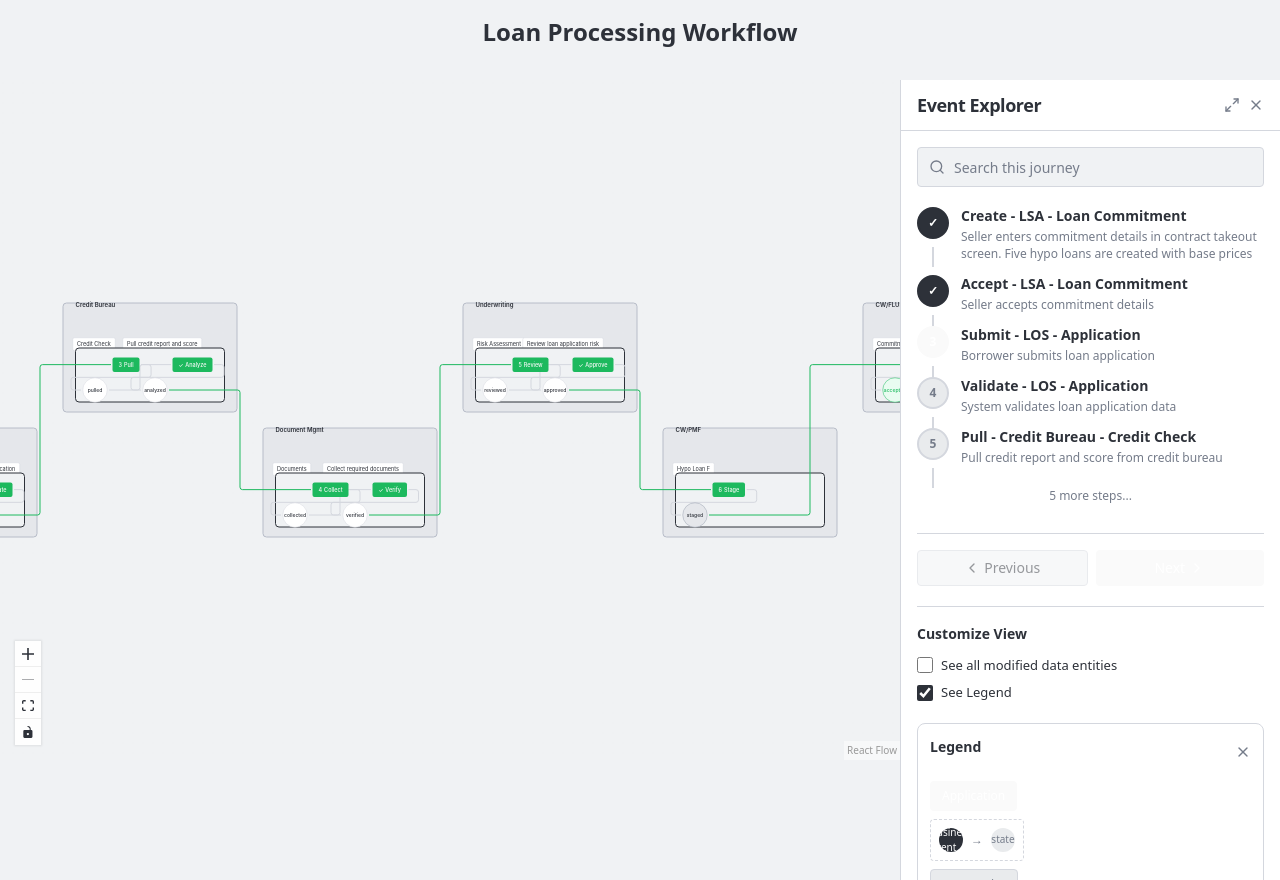
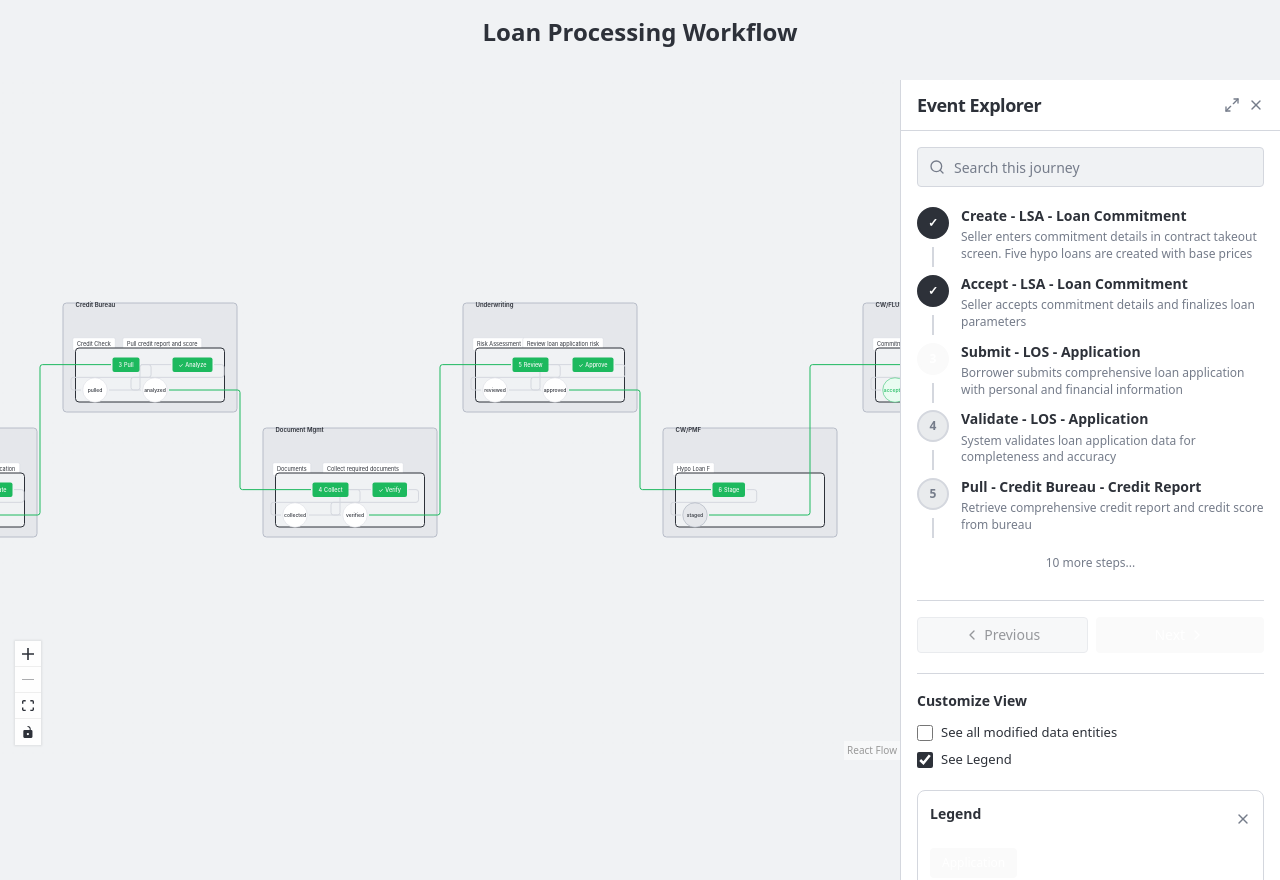
Before and after one commit to vinoth7ar/nodeflow-composer, a React (Vite) app: page / in a window 1280 px wide. Built offline with nearby package versions, Linux system fonts and the light colour scheme.

Commit message:
Fix navigation and update steps
The navigation to specific nodes in the workflow diagram has been fixed to ensure it correctly centers the view on the selected node. Additionally, the steps throughout the project have been updated to reflect real-time workflow progression.

```diff
--- a/src/components/EventExplorer.tsx
+++ b/src/components/EventExplorer.tsx
@@ -25,7 +25,7 @@ const EventExplorer: React.FC<EventExplorerProps> = ({ onStepClick, onClose, cur
   const [showLegend, setShowLegend] = useState(true);
   const [showModifiedEntities, setShowModifiedEntities] = useState(false);
 
-  // Mock workflow steps data - in production this would come from props or API
+  // Complete workflow steps data matching the actual flow diagram
   const workflowSteps: WorkflowStep[] = [
     {
       id: 'create-lsa',
@@ -39,7 +39,7 @@ const EventExplorer: React.FC<EventExplorerProps> = ({ onStepClick, onClose, cur
       id: 'accept-lsa',
       number: 2,
       title: 'Accept - LSA - Loan Commitment',
-      description: 'Seller accepts commitment details',
+      description: 'Seller accepts commitment details and finalizes loan parameters',
       nodeId: 'lsa-accept',
       status: 'completed'
     },
@@ -47,7 +47,7 @@ const EventExplorer: React.FC<EventExplorerProps> = ({ onStepClick, onClose, cur
       id: 'submit-los',
       number: 3,
       title: 'Submit - LOS - Application',
-      description: 'Borrower submits loan application',
+      description: 'Borrower submits comprehensive loan application with personal and financial information',
       nodeId: 'los-submit',
       status: 'active'
     },
@@ -55,56 +55,96 @@ const EventExplorer: React.FC<EventExplorerProps> = ({ onStepClick, onClose, cur
       id: 'validate-los',
       number: 4,
       title: 'Validate - LOS - Application',
-      description: 'System validates loan application data',
+      description: 'System validates loan application data for completeness and accuracy',
       nodeId: 'los-validate',
       status: 'pending'
     },
     {
       id: 'pull-credit',
       number: 5,
-      title: 'Pull - Credit Bureau - Credit Check',
-      description: 'Pull credit report and score from credit bureau',
+      title: 'Pull - Credit Bureau - Credit Report',
+      description: 'Retrieve comprehensive credit report and credit score from bureau',
       nodeId: 'credit-pull',
       status: 'pending'
     },
     {
       id: 'analyze-credit',
       number: 6,
-      title: 'Analyze - Credit Bureau - Credit Check',
-      description: 'Analyze credit report and calculate risk score',
+      title: 'Analyze - Credit Bureau - Risk Assessment',
+      description: 'Analyze credit report, calculate risk score, and determine creditworthiness',
       nodeId: 'credit-analyze',
       status: 'pending'
     },
     {
       id: 'collect-docs',
       number: 7,
-      title: 'Collect - Document Mgmt - Documents',
-      description: 'Collect required documents from borrower',
+      title: 'Collect - Document Mgmt - Required Documents',
+      description: 'Collect and upload required documents including income verification, tax returns, and bank statements',
       nodeId: 'dms-collect',
       status: 'pending'
     },
     {
       id: 'verify-docs',
       number: 8,
-      title: 'Verify - Document Mgmt - Documents',
-      description: 'Verify authenticity and completeness of documents',
+      title: 'Verify - Document Mgmt - Document Authentication',
+      description: 'Verify authenticity, completeness, and accuracy of all submitted documents',
       nodeId: 'dms-verify',
       status: 'pending'
     },
     {
       id: 'review-underwriting',
       number: 9,
-      title: 'Review - Underwriting - Risk Assessment',
-      description: 'Review loan application for risk assessment',
+      title: 'Review - Underwriting - Comprehensive Risk Analysis',
+      description: 'Comprehensive review of loan application, credit profile, and risk assessment',
       nodeId: 'underwriting-review',
       status: 'pending'
     },
     {
       id: 'approve-underwriting',
       number: 10,
-      title: 'Approve - Underwriting - Risk Assessment',
-      description: 'Approve or deny loan based on risk assessment',
+      title: 'Approve - Underwriting - Final Decision',
+      description: 'Final approval or denial decision based on comprehensive risk analysis',
       nodeId: 'underwriting-approve',
+      status: 'pending'
+    },
+    {
+      id: 'stage-cwpmf',
+      number: 11,
+      title: 'Stage - CW/PMF - Hypo Loan Preparation',
+      description: 'Stage and prepare hypothetical loan for secondary market pricing',
+      nodeId: 'cwpmf-stage',
+      status: 'pending'
+    },
+    {
+      id: 'accept-cwflume',
+      number: 12,
+      title: 'Accept - CW/FLUME - Commitment Processing',
+      description: 'Accept and process loan commitment through CW/FLUME system',
+      nodeId: 'cwflume-accept',
+      status: 'pending'
+    },
+    {
+      id: 'finalize-cwflume',
+      number: 13,
+      title: 'Finalize - CW/FLUME - Loan Commitment',
+      description: 'Finalize loan commitment and prepare for closing process',
+      nodeId: 'cwflume-finalize',
+      status: 'pending'
+    },
+    {
+      id: 'prepare-closing',
+      number: 14,
+      title: 'Prepare - Closing System - Settlement Preparation',
+      description: 'Prepare all closing documents and coordinate settlement process',
+      nodeId: 'closing-prepare',
+      status: 'pending'
+    },
+    {
+      id: 'close-loan',
+      number: 15,
+      title: 'Close - Closing System - Final Settlement',
+      description: 'Complete final loan closing and settlement process with all parties',
+      nodeId: 'closing-close',
       status: 'pending'
     }
   ];
--- a/src/components/WorkflowDiagram.tsx
+++ b/src/components/WorkflowDiagram.tsx
@@ -721,22 +721,34 @@ const WorkflowDiagram = () => {
 
   const handleStepClick = useCallback((nodeId: string) => {
     console.log('Focusing on node:', nodeId);
+    setCurrentStep(nodeId);
+
     if (reactFlowInstance) {
       // Find the target node
       const targetNode = nodes.find(node => node.id === nodeId);
       if (targetNode) {
-        // Center the view on the specific node
+        // Calculate absolute position for nested nodes
+        let absoluteX = targetNode.position.x;
+        let absoluteY = targetNode.position.y;
+
+        // If node has a parent, add parent's position
+        if (targetNode.parentId) {
+          const parentNode = nodes.find(node => node.id === targetNode.parentId);
+          if (parentNode) {
+            absoluteX += parentNode.position.x;
+            absoluteY += parentNode.position.y;
+          }
+        }
+
+        // Center the view on the specific node with better positioning
         reactFlowInstance.setCenter(
-          targetNode.position.x + (targetNode.width || 150) / 2,
-          targetNode.position.y + (targetNode.height || 50) / 2,
-          { zoom: 1.2, duration: 800 }
+          absoluteX + 25,
+          absoluteY + 25,
+          { zoom: 1.5, duration: 1000 }
         );
-
-        // Update current step without modifying nodes
-        setCurrentStep(nodeId);
       }
     }
-  }, [reactFlowInstance, nodes]);
+  }, [reactFlowInstance, nodes, setCurrentStep]);
 
 
   return (
```
